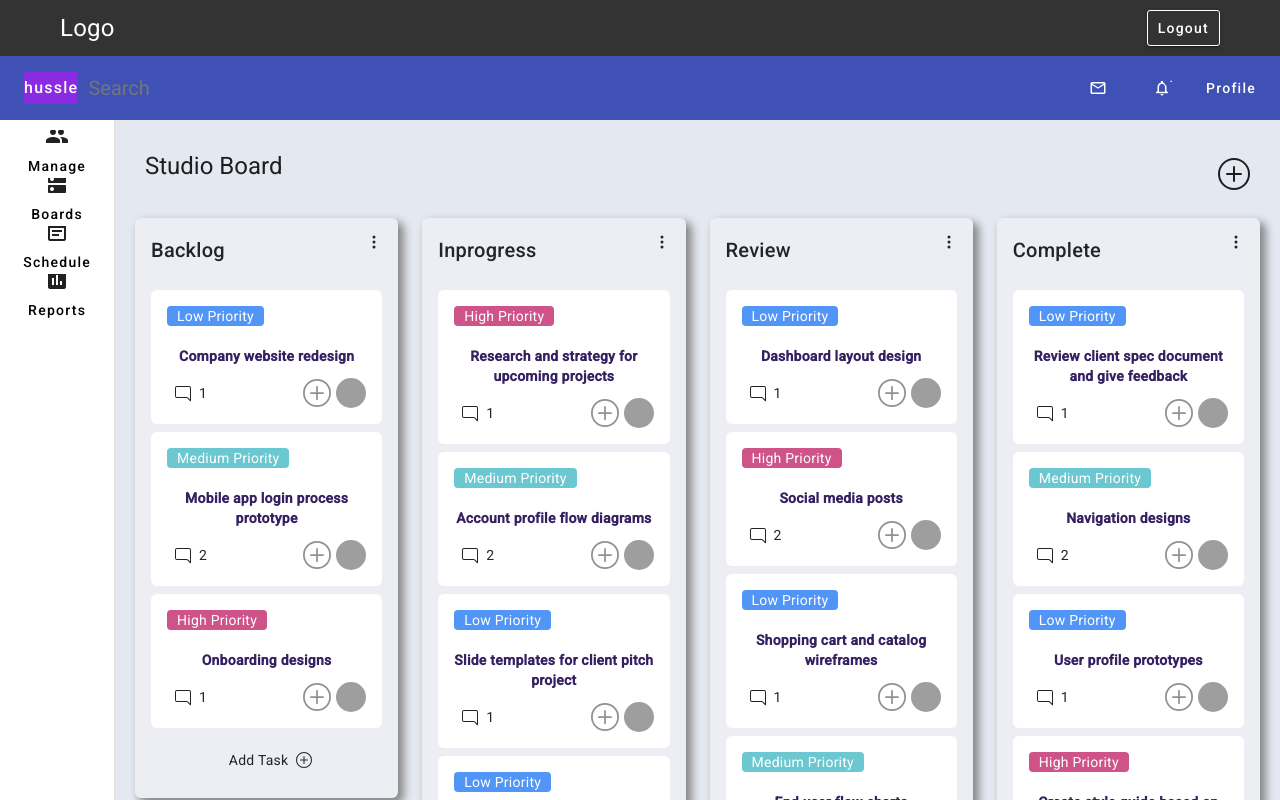
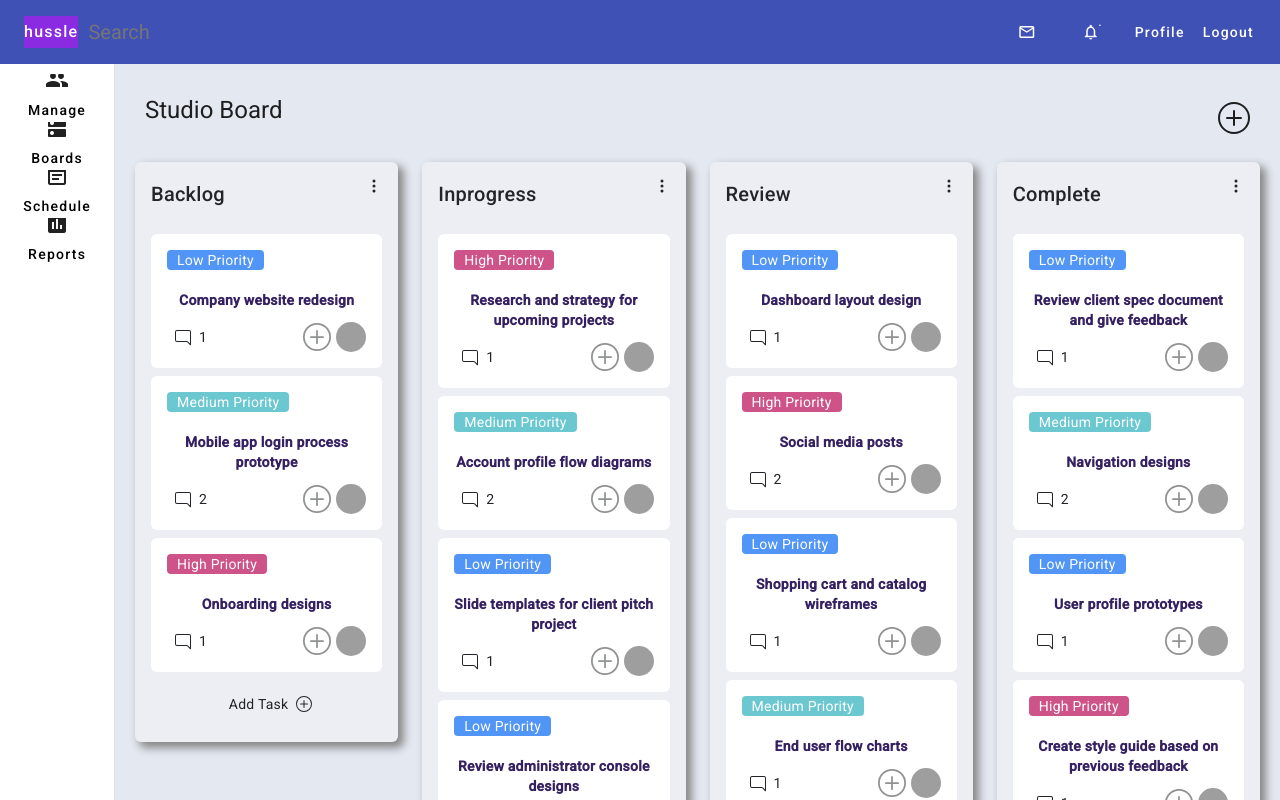
Before and after one commit to sushilshinde/angular-task-manager-app, an Angular app: page /admin/home in a window 1280 px wide. Shown: the top 800 px of the page. Built offline with nearby package versions, Linux system fonts and the light colour scheme; sample sign-in values are in the browser's storage; grey boxes are pictures that could not be loaded.

Commit message:
edited navbar

```diff
--- a/src/app/modules/admin/components/admin-dashboard/admin-dashboard.component.html
+++ b/src/app/modules/admin/components/admin-dashboard/admin-dashboard.component.html
@@ -1,4 +1,4 @@
-<app-header></app-header>
+<!-- <app-header></app-header> -->
 
 <router-outlet></router-outlet>
 
--- a/src/app/modules/admin/components/header/header.component.css
+++ b/src/app/modules/admin/components/header/header.component.css
@@ -2,7 +2,6 @@ header {
   background-color: #333;
   color: white;
   padding: 10px 0;
-
 }
 
 nav {
@@ -14,7 +13,7 @@ nav {
   padding: 0 20px;
 }
 
-.logo {
+/* .logo {
   font-size: 24px;
 }
 
@@ -25,4 +24,4 @@ nav {
   padding: 5px 10px;
   border-radius: 3px;
   cursor: pointer;
-}
+} */
--- a/src/app/modules/admin/components/header/header.component.html
+++ b/src/app/modules/admin/components/header/header.component.html
@@ -1,8 +1,8 @@
 <header>
-    <nav>
+  <!-- <nav>
         <div class="logo">Logo</div>
         <div class="login-button">
             <button mat-raised-button  (click)="logout()">Logout</button>
         </div>
-    </nav>
+    </nav> -->
 </header>
--- a/src/app/modules/admin/components/header/header.component.ts
+++ b/src/app/modules/admin/components/header/header.component.ts
@@ -5,14 +5,12 @@ import { AuthService } from 'src/app/services/auth.service';
 @Component({
   selector: 'app-header',
   templateUrl: './header.component.html',
-  styleUrls: ['./header.component.css']
+  styleUrls: ['./header.component.css'],
 })
 export class HeaderComponent {
+  constructor(private auth: AuthService) {}
 
-  constructor(private auth: AuthService){}
-
-  logout(): void{
-    this.auth.logout()
-  }
-
+  // logout(): void{
+  //   this.auth.logout()
+  // }
 }
--- a/src/app/modules/admin/components/home/menubar/menubar.component.css
+++ b/src/app/modules/admin/components/home/menubar/menubar.component.css
@@ -50,3 +50,15 @@
   text-align: center;
   min-height: 535px;
 }
+.logo {
+  font-size: 24px;
+}
+
+.login-button button {
+  background-color: transparent;
+
+  color: white;
+  padding: 5px 10px;
+
+  cursor: pointer;
+}
--- a/src/app/modules/admin/components/home/menubar/menubar.component.html
+++ b/src/app/modules/admin/components/home/menubar/menubar.component.html
@@ -15,6 +15,11 @@
     >
   </button>
   <button mat-button>Profile</button>
+  <nav>
+    <div class="login-button">
+      <button mat-button (click)="logout()">Logout</button>
+    </div>
+  </nav>
 </mat-toolbar>
 
 <!-- SideNave Start -->
--- a/src/app/modules/admin/components/home/menubar/menubar.component.ts
+++ b/src/app/modules/admin/components/home/menubar/menubar.component.ts
@@ -1,4 +1,5 @@
 import { Component } from '@angular/core';
+import { AuthService } from 'src/app/services/auth.service';
 
 @Component({
   selector: 'app-menubar',
@@ -17,4 +18,9 @@ export class MenubarComponent {
   badgevisibility() {
     this.badgevisible = true;
   }
+  constructor(private auth: AuthService) {}
+
+  logout(): void {
+    this.auth.logout();
+  }
 }
```
